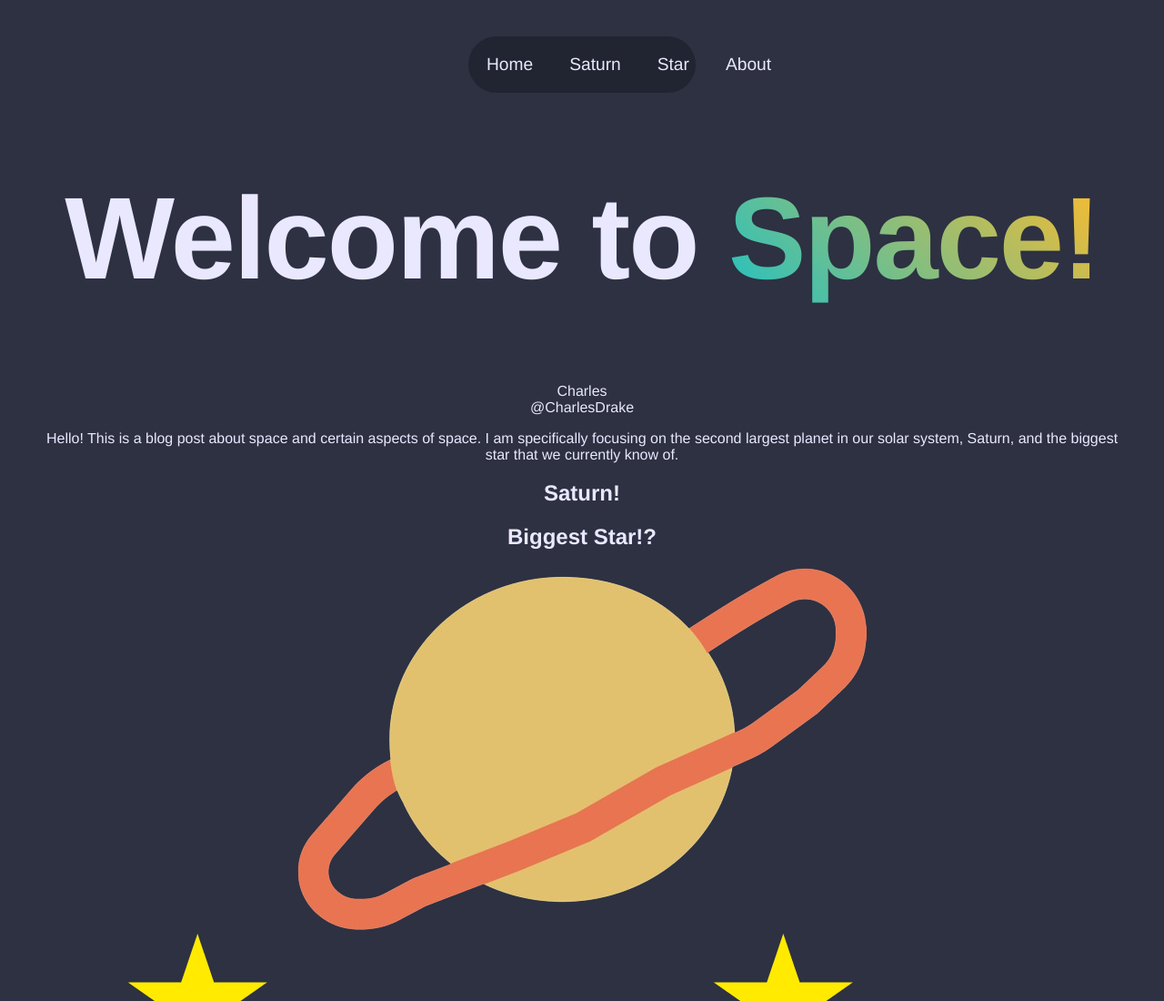
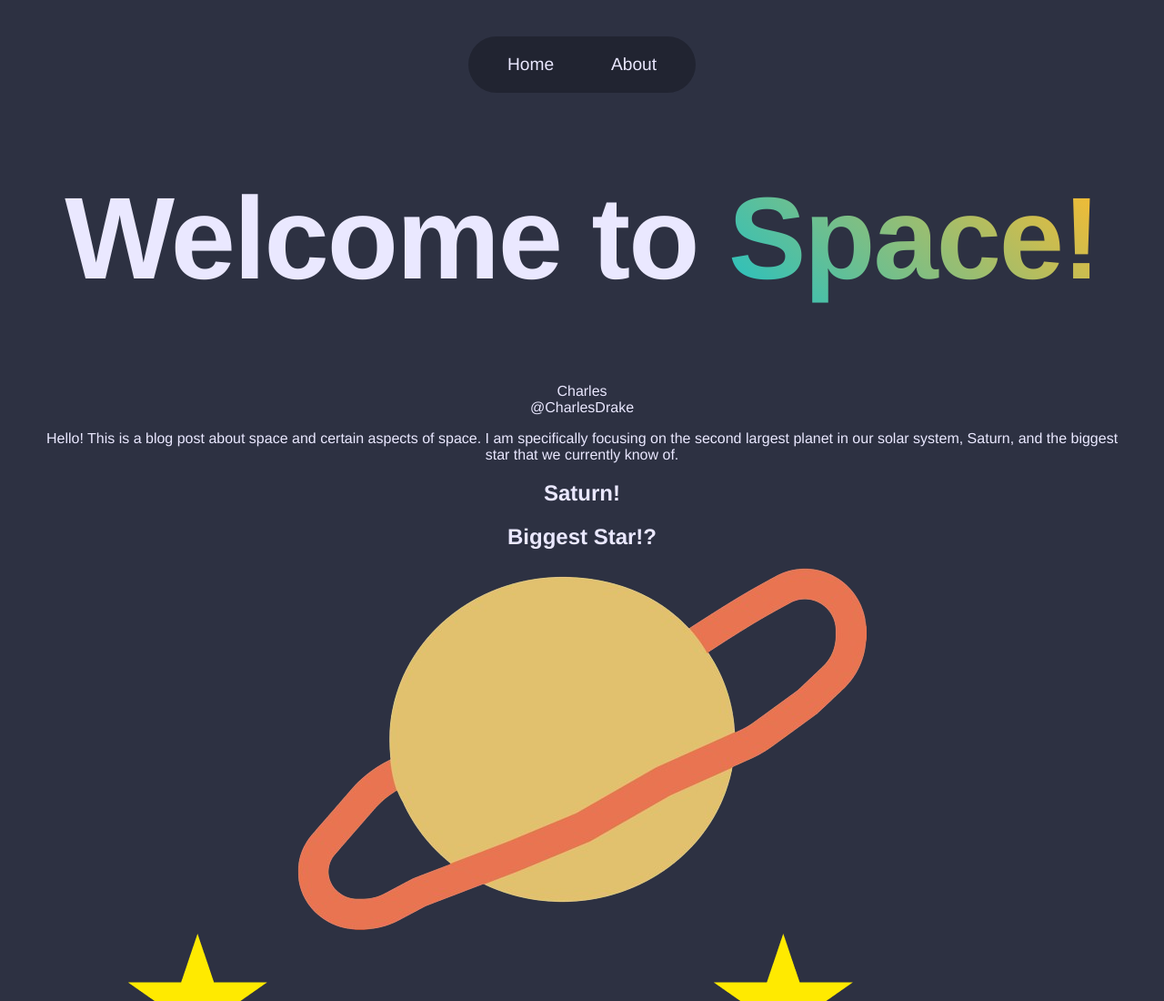
Before and after one commit to CharlesDrake/11ty-boil-test, an Eleventy site: page index.liquid in a window 1280 px wide. Shown: the top 1100 px of the page at 91% size. Built offline with nearby package versions, Linux system fonts and the light colour scheme; Eleventy itself is replaced by a stand-in of ours; files that its build step writes are made by us from their sources.

Commit message:
changed the layout

```diff
--- a/_includes/layout.liquid
+++ b/_includes/layout.liquid
@@ -14,9 +14,7 @@ title: 11ty Boilerplate
   <nav>
     <ul>
       <li><a href="/" title="Go home">Home</a></li>
-      <li><a href="/saturn/" title="Blog about Saturn">Saturn</a></li>
-      <li><a href="/star/" title="Blog about biggest star">Star</a></li>
-      <li><a href="/about/" title="About the boilerplate">About</a></li>
+      <li><a href="/about/" title="About the Blog">About</a></li>
     </ul>
   </nav>
     {{ content }}
```
